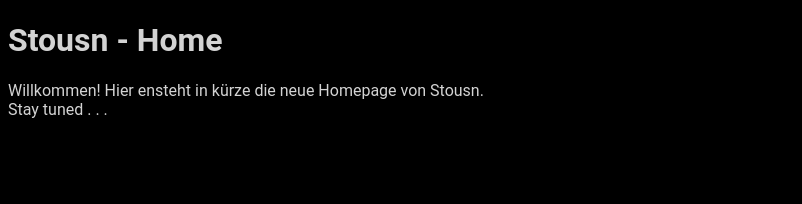
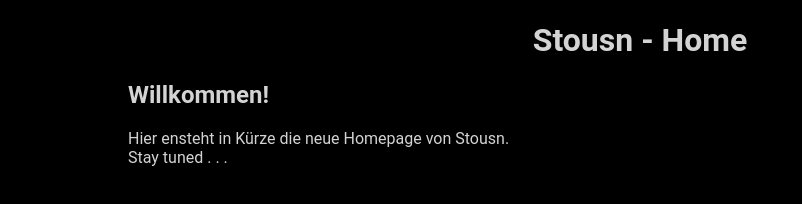
Before and after one commit to Stousn/Homepage, a plain HTML site: page public/index.html in a window 1280 px wide. Shown: the whole page, without its empty margins (0-802 px from the left). Drawn offline with Linux system fonts and the light colour scheme.

Commit message:
layout improvements, typo fixed

```diff
--- a/public/index.html
+++ b/public/index.html
@@ -2,6 +2,10 @@
 <html lang="de">
   <head>
     <meta charset="utf-8">
+	<meta name="description" content="Homepage von Stousn. Software Developer. Internettechniker.">
+	<meta name="keywords" content="Stousn, 5tousn, 5t0usn, IT@Kapfenberg, Internettechnik">
+	<meta name="author" content="Stefan Reip">
+	<meta name="viewport" content="width=device-width, initial-scale=1.0">
     <meta name="viewport" content="width=device-width, initial-scale=1.0">
     <title>Stousn | Home</title>
     <style media="screen">
@@ -10,14 +14,35 @@
 			color: lightgrey;
 			font-family: Ubuntu, Roboto, Lucida Grande, Arial;
 		}
+		div[id=wrapper] {
+			max-width: 1024px;
+			margin: auto;
+		}
+		div[id=headline] {
+			text-align: center;
+		}
 	</style>
   </head>
   <body>
+	<header>
+		<div id="logo"></div>
+		<div id="headline">
 			<h1>Stousn - Home</h1>
+		</div>
+		<div id="Sandwich"></div>
+	</header>
+	<nav>
+	</nav>
+	<div id="wrapper">
+		<section>
+			<h2>Willkommen!</h2>
 			<p>
-      Willkommen! Hier ensteht in kürze die neue Homepage von Stousn.
+				Hier ensteht in Kürze die neue Homepage von Stousn.
 				<br>
 				Stay tuned . . .
 			</p>
+		</section>
+	</div>
+	<footer></footer>
   </body>
 </html>
```
Lines whose indentation alone changed are shown as unchanged.
